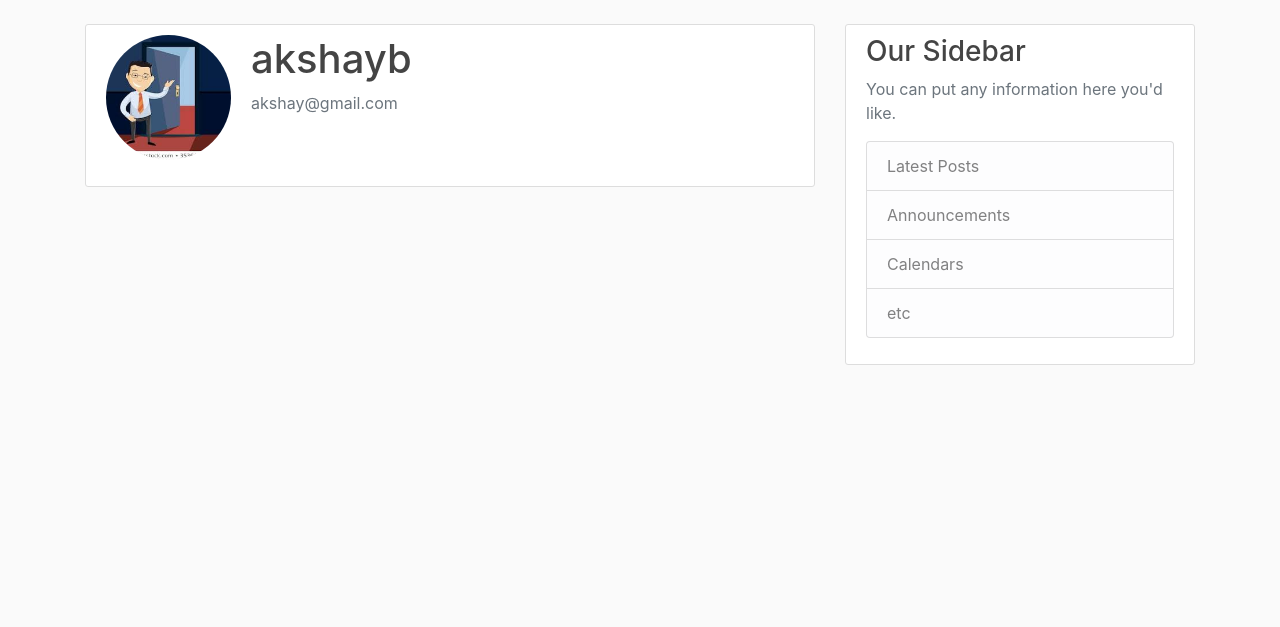
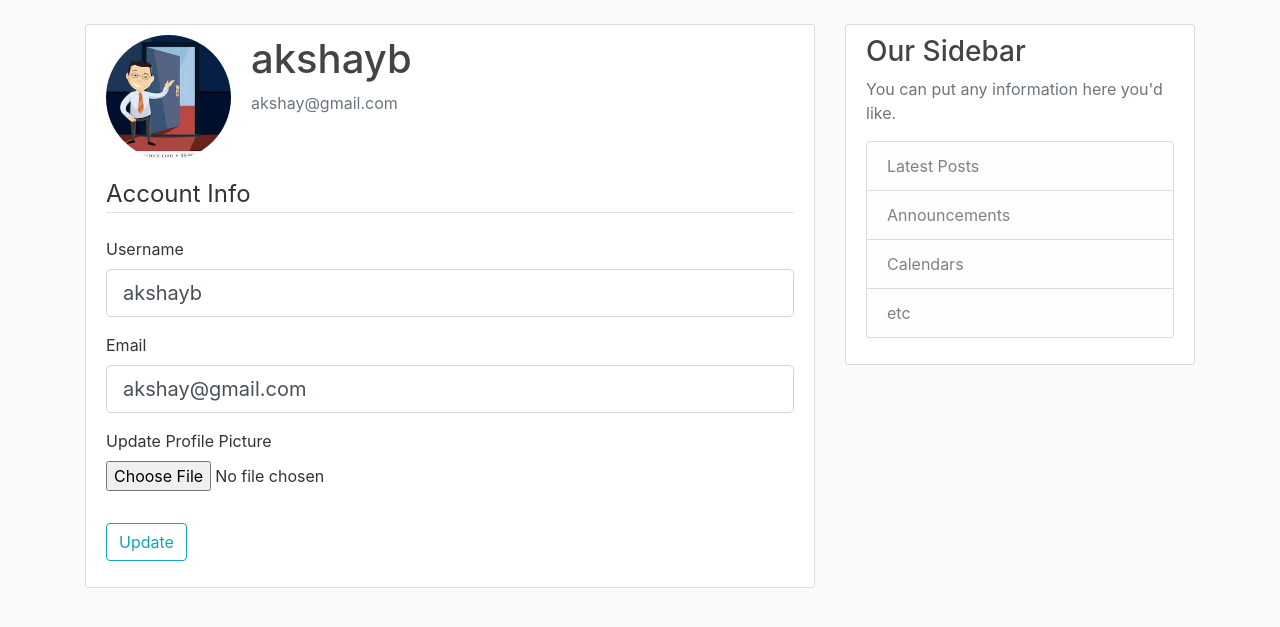
Before and after one commit to akshay-bahulikar/Flask_Blog, a Flask app: page /account in a window 1280 px wide. Shown: the part 56-683 px from the top of the page. Run offline with Flask 2, Linux system fonts and the light colour scheme; a user stored in the database is signed in; some libraries are stand-ins or nearby versions.

Commit message:
Completed till User Account and Profile Picture

```diff
--- a/flaskblog/forms.py
+++ b/flaskblog/forms.py
@@ -1,4 +1,6 @@
 from flask_wtf import FlaskForm
+from flask_wtf.file import FileField, FileAllowed
+from flask_login import current_user
 from wtforms import StringField, PasswordField, SubmitField, BooleanField
 from wtforms.validators import DataRequired, Length, Email, EqualTo, ValidationError
 from flaskblog.models import User
@@ -33,3 +35,23 @@ class LoginForm(FlaskForm):
                             validators=[DataRequired()])
     remember=BooleanField('Remember Me')
     submit=SubmitField('Login')
+
+class UpdateAccountForm(FlaskForm):
+    username = StringField('Username',
+                        validators=[DataRequired(), Length(min=2, max=20)])
+    email = StringField('Email',
+                        validators=[DataRequired(), Email()])
+    picture = FileField('Update Profile Picture', validators=[FileAllowed(['jpg', 'png'])])
+    submit = SubmitField('Update')
+
+    def validate_username(self,username):
+        if username.data != current_user.username:
+            user = User.query.filter_by(username=username.data).first()
+            if user:
+                raise ValidationError('That username is taken. Please choose a different one.')
+
+    def validate_email(self,email):
+        if email.data != current_user.email:
+            user = User.query.filter_by(email=email.data).first()
+            if user:
+                raise ValidationError('That email is taken. Please choose a different one.')
--- a/flaskblog/routes.py
+++ b/flaskblog/routes.py
@@ -1,7 +1,10 @@
+import os
+import secrets
+from PIL import Image
 from flask import render_template, url_for, flash, redirect, request
 from flaskblog import app, db, bcrypt
 from flaskblog.models import User, Post
-from flaskblog.forms import RegistrationForm, LoginForm
+from flaskblog.forms import RegistrationForm, LoginForm, UpdateAccountForm
 from flask_login import login_user, current_user, logout_user, login_required
 
 posts=[
@@ -61,7 +64,34 @@ def Logout():
     logout_user()
     return redirect(url_for('Home'))
 
-@app.route("/account")
+def save_picture(form_picture):
+    random_hex = secrets.token_hex(8)
+    _, f_ext = os.path.splitext(form_picture.filename)
+    picture_fn = random_hex + f_ext
+    picture_path = os.path.join(app.root_path, 'static/profile_pics', picture_fn)
+
+    output_size = (125,125)
+    i = Image.open(form_picture)
+    i.thumbnail(output_size)
+    i.save(picture_path)
+
+    return picture_fn
+
+@app.route("/account", methods=['GET','POST'])
 @login_required
 def Account():
-    return render_template('account.html', title='Account')
+    form = UpdateAccountForm()
+    if form.validate_on_submit():
+        if form.picture.data:
+            picture_file = save_picture(form.picture.data)
+            current_user.image_file = picture_file
+        current_user.username = form.username.data
+        current_user.email = form.email.data
+        db.session.commit()
+        flash('Your account has been updated!','success')
+        return redirect(url_for('Account'))
+    elif request.method == 'GET':
+        form.username.data = current_user.username
+        form.email.data = current_user.email
+    image_file = url_for('static', filename='profile_pics/'+current_user.image_file)
+    return render_template('account.html', title='Account', image_file=image_file, form=form)
--- a/flaskblog/templates/account.html
+++ b/flaskblog/templates/account.html
@@ -2,12 +2,58 @@
 {% block content %}
 <div class="content-section">
     <div class="media">
-      <img class="rounded-circle account-img" src="default.jpg">
+      <img class="rounded-circle account-img" src="{{ image_file }}">
       <div class="media-body">
         <h2 class="account-heading">{{ current_user.username }}</h2>
         <p class="text-secondary">{{ current_user.email }}</p>
       </div>
     </div>
-    <!-- FORM HERE -->
+        <form method="POST" action="" enctype="multipart/form-data">
+            {{ form.hidden_tag() }}
+            <fieldset class="form-group">
+                <legend class="border-bottom mb-4">Account Info</legend>
+                <div class="form-group">
+                    {{ form.username.label(class="form-control-label") }}
+
+                        {% if form.username.errors %}
+                            {{ form.username(class="form-control form-control-lg is-invalid") }}
+                            <div class="invalid-feedback">
+                                {% for error in form.username.errors %}
+                                    <span>{{error}}</span>
+                                {% endfor %}
+                            </div>
+                        {% else %}
+                            {{ form.username(class="form-control form-control-lg") }}
+                        {% endif %}
+
+                </div>
+                <div class="form-group">
+                    {{ form.email.label(class="form-control-label") }}
+
+                    {% if form.email.errors %}
+                            {{ form.email(class="form-control form-control-lg is-invalid") }}
+                            <div class="invalid-feedback">
+                                {% for error in form.email.errors %}
+                                    <span>{{ error }}</span>
+                                {% endfor %}
+                            </div>
+                        {% else %}
+                            {{ form.email(class="form-control form-control-lg") }}
+                        {% endif %}
+                </div>
+                <div class="form-group">
+                    {{ form.picture.label() }}
+                    {{ form.picture(class="form-control-file") }}
+                    {% if form.picture.errors %}
+                        {% for error in form.picture.errors %}
+                            <span class="text-danger">{{ error }}</span></br>
+                        {% endfor %}
+                    {% endif %}
+                </div>
+            </fieldset>
+            <div class="form-group">
+                {{ form.submit(class="btn btn-outline-info") }}
+            </div>
+        </form>
 </div>
 {% endblock content %}
```
Also changed, not shown: flaskblog/site.db, flaskblog/static/profile_pics/95e9deecd39a0d59.jpg (added), flaskblog/static/profile_pics/f17c3f1b81f040a0.jpg (added).
